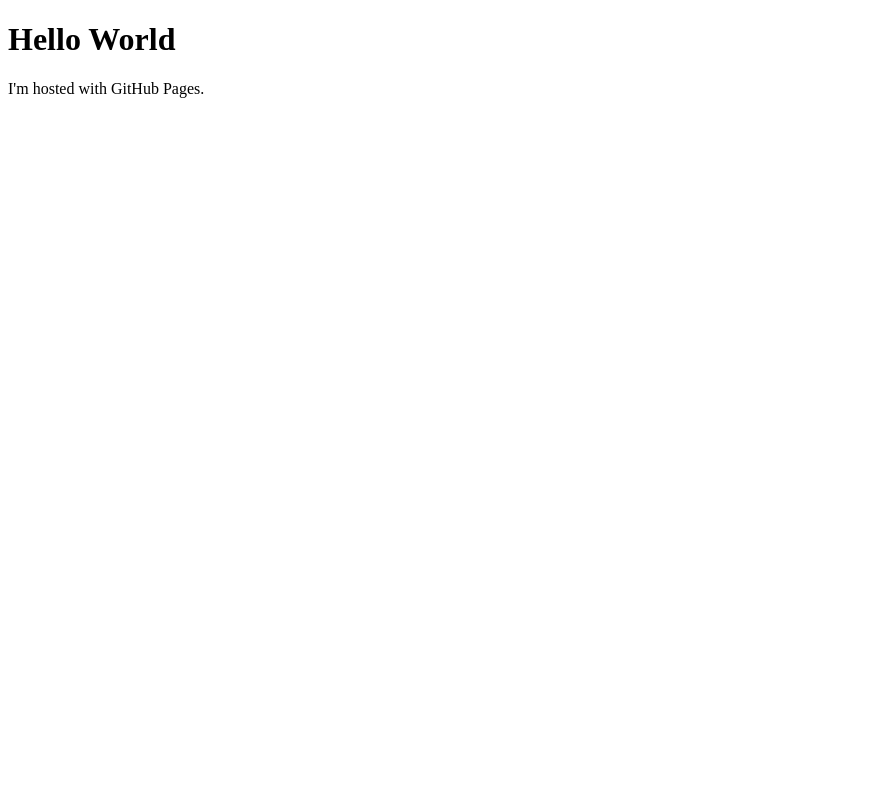
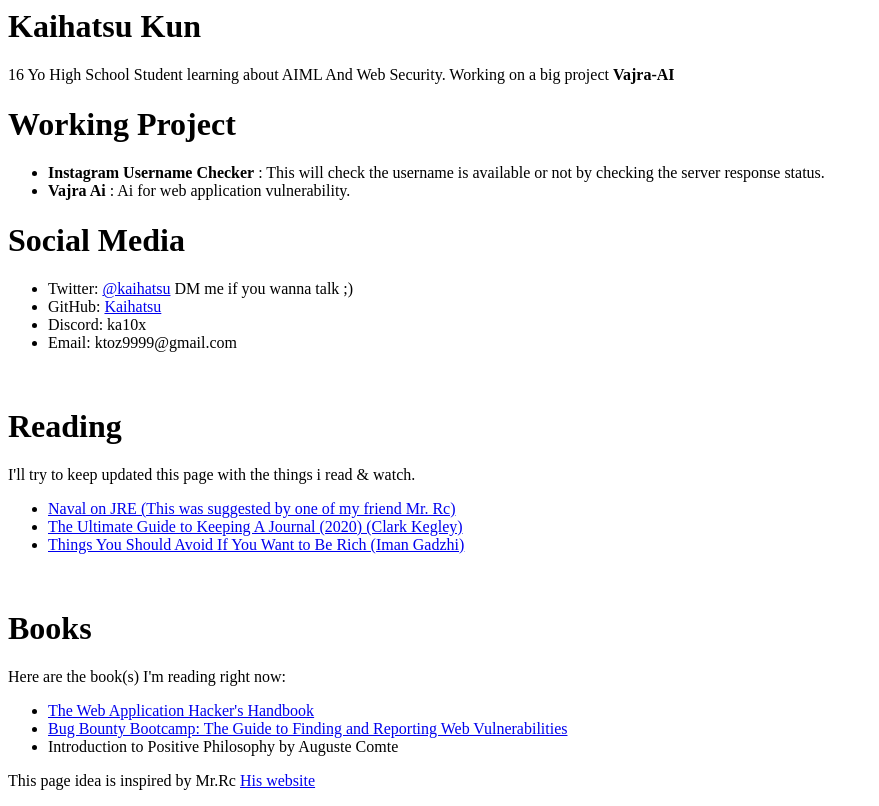
Before and after one commit to ka1hatsu/ka1hatsu.github.io, a plain HTML site: page index.html in a window 1280 px wide. Shown: the whole page, without its empty margins (0-879 px from the left). Drawn offline with Linux system fonts and the light colour scheme.

Commit message:
updated my web

```diff
--- a/index.html
+++ b/index.html
@@ -1,7 +1,35 @@
-<!DOCTYPE html>
-<html>
-<body>
-<h1>Hello World</h1>
-<p>I'm hosted with GitHub Pages.</p>
-</body>
-</html>
+<head>
+    <meta name="viewport" content="width=device-width, initial-scale=1.0">
+</head>
+<h1 id="kaihatsu">Kaihatsu Kun</h1>
+<p>16 Yo High School Student learning about AIML And Web Security. Working on a big project <b>Vajra-AI</b></a>
+<h1 id="pj">Working Project</h1>
+<ul>
+<li><a><b>Instagram Username Checker</b></a><a> : This will check the username is available or not by checking the server response status.</a></li>
+<li><a><b>Vajra Ai</b></a><a> : Ai for web application vulnerability.</a></li>
+</ul>
+<h1 id='Sm'>Social Media</h1>
+<ul>
+<li>Twitter: <a href="https://x.com/kaihatsu_kun07"">@kaihatsu</a> DM me if you wanna talk ;)</li>
+<li>GitHub: <a href="https://github.com/ka1hatsu">Kaihatsu</a></li>
+<li>Discord: ka10x</li>
+<li>Email: ktoz9999@gmail.com</li>
+</ul><br>
+<h1 id="reading">Reading</h1>
+<p>I'll try to keep updated this page with the things i read & watch.</p>
+<ul>
+<li><a href="https://www.youtube.com/watch?v=3qHkcs3kG44">Naval on JRE (This was suggested by one of my friend Mr. Rc)</a></li>
+<li><a href="https://www.youtube.com/watch?v=NUCBSRJgSDg"</a>The Ultimate Guide to Keeping A Journal (2020) (Clark Kegley)
+<li><a href= "https://www.youtube.com/watch?v=tesjGfg5qsE">Things You Should Avoid If You Want to Be Rich (Iman Gadzhi)</a></li>
+</li>
+</ul><br>
+<h1 id="books">Books</h1>
+<p>Here are the book(s) I&#39;m reading right now:</p>
+<ul>
+<li><a href="https://books.google.co.in/books?id=NSBHAAAAQBAJ&printsec=frontcover&dq=the+web+application+hackers+handbook&hl=en&newbks=1&newbks_redir=1&sa=X&ved=2ahUKEwi69rf8vvSFAxWYmVYBHYF7ABMQ6AF6BAgLEAI">The Web Application Hacker's Handbook</a></li>
+<li><a href="https://www.google.co.in/books/edition/Bug_Bounty_Bootcamp/ScwkEAAAQBAJ?hl=en&gbpv=1&dq=bug+hunting+bootcamp&printsec=frontcover">Bug Bounty Bootcamp:
+The Guide to Finding and Reporting Web Vulnerabilities</a></li>
+<li>Introduction to Positive Philosophy by Auguste Comte</li>
+</ul>
+<p>This page idea is inspired by Mr.Rc <a href="https://rcx86.me">His website</a></p>
+<script data-name="BMC-Widget" data-cfasync="false" src="https://cdnjs.buymeacoffee.com/1.0.0/widget.prod.min.js" data-id="hQfAcE7e5O" data-description="Support me on Buy me a coffee!" data-message="" data-color="#5F7FFF" data-position="Right" data-x_margin="18" data-y_margin="18"></script>
```
